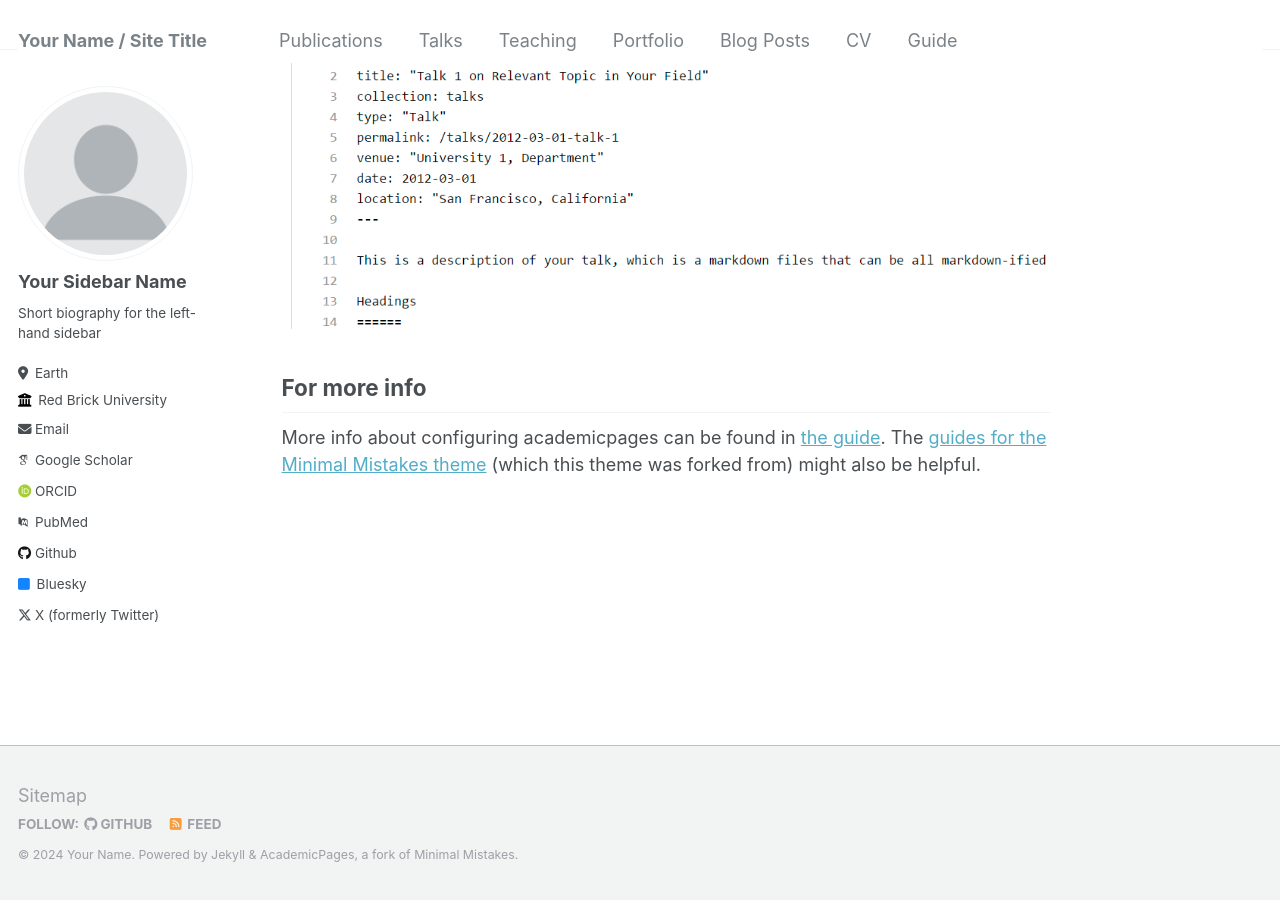
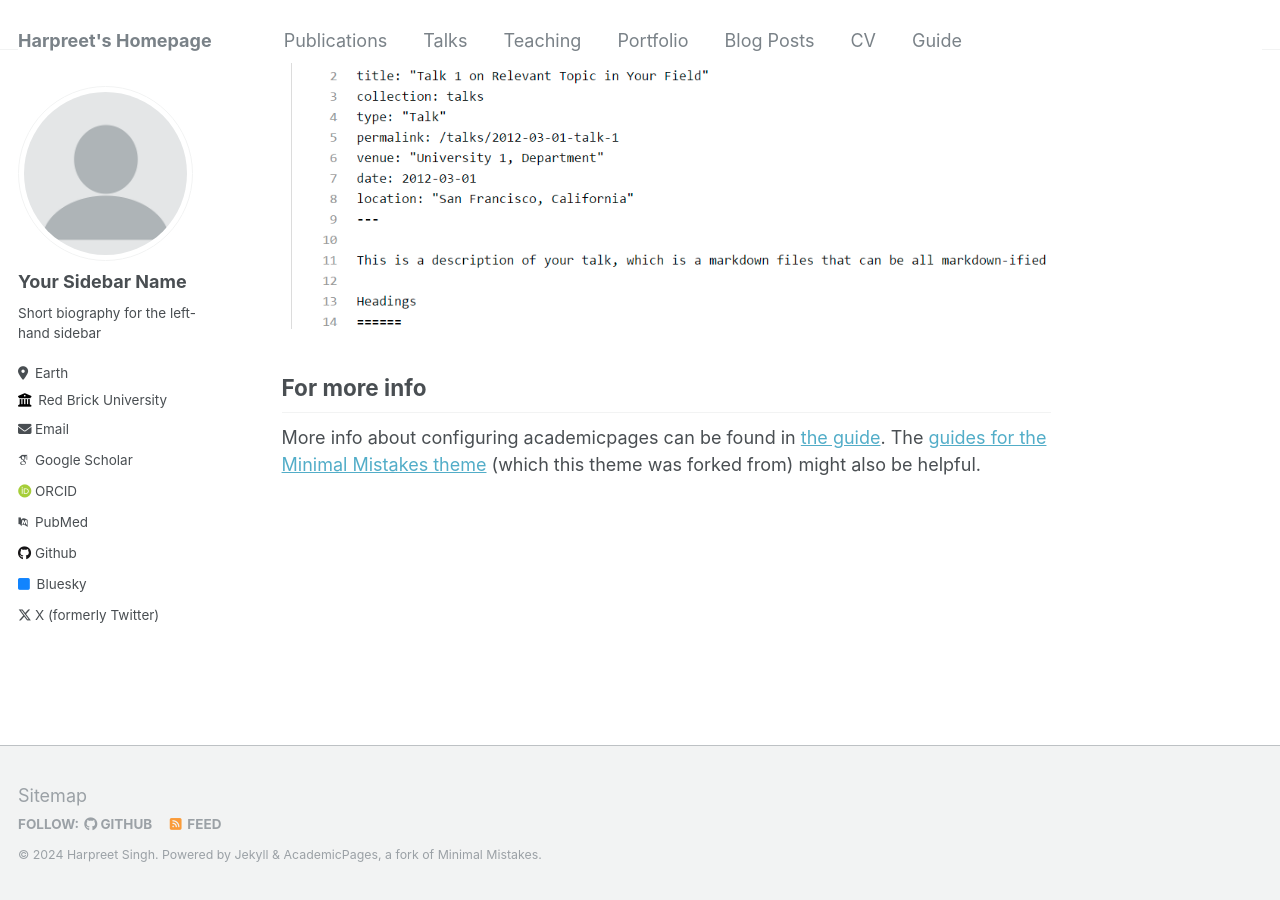
Before and after one commit to Harpr33t-Singh/Harpr33t-Singh.github.io, a Jekyll site: the page built from _pages/about.md, in a window 1280 px wide and 900 px high, scrolled down 2640 px. Built offline with Jekyll 4.4.1, drawn with Linux system fonts in a browser that asks for light colours; some web fonts are replaced.

Commit message:
Update _config.yml

```diff
--- a/_config.yml
+++ b/_config.yml
@@ -8,9 +8,9 @@
 
 # Basic Site Settings
 locale                   : "en-US"
-title                    : "Your Name / Site Title"
+title                    : "Harpreet's Homepage"
 title_separator          : "-"
-name                     : &name "Your Name"
+name                     : &name "Harpreet Singh"
 description              : &description "personal description"
 url                      : https://Harpreet-Singh.github.io # the base hostname & protocol for your site e.g. "https://mmistakes.github.io"
 baseurl                  : "" # the subpath of your site, e.g. "/blog"
```
